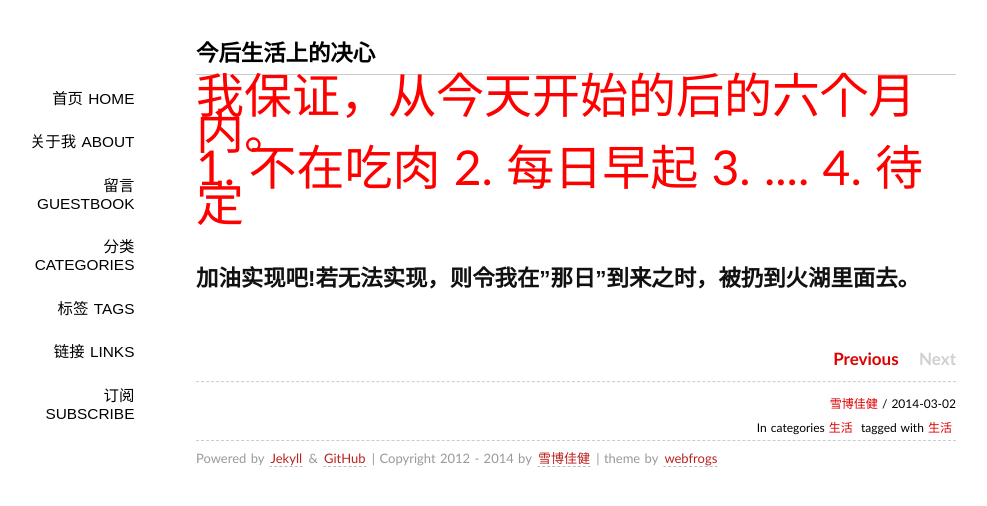
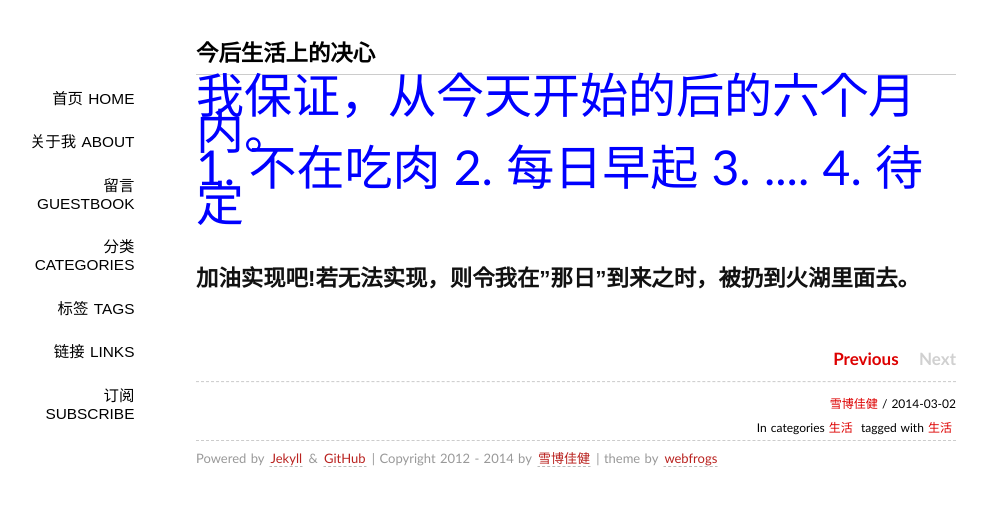
Before and after one commit to Successor/bigyuki.github.com, a Jekyll site: the page built from _posts/2014-03-02-Status.md, in a window 1280 px wide. Shown: the top 506 px of the page, without its empty margins (144-1131 px from the left). Built offline with Jekyll 4.4.1, drawn with Linux system fonts in a browser that asks for light colours; Markdown is read by kramdown in place of the engine named in the settings; comment, search, counter and statistics services are not loaded.

Commit message:
Update 2014-03-02-Status.md

```diff
--- a/_posts/2014-03-02-Status.md
+++ b/_posts/2014-03-02-Status.md
@@ -6,7 +6,7 @@ category: 生活
 tags: [生活]
 ---
 
-<font size=12 color=red>我保证，从今天开始的后的六个月内。<br/>
+<font size=8 color=blue>我保证，从今天开始的后的六个月内。<br/>
 1. 不在吃肉
 
 2. 每日早起
```
